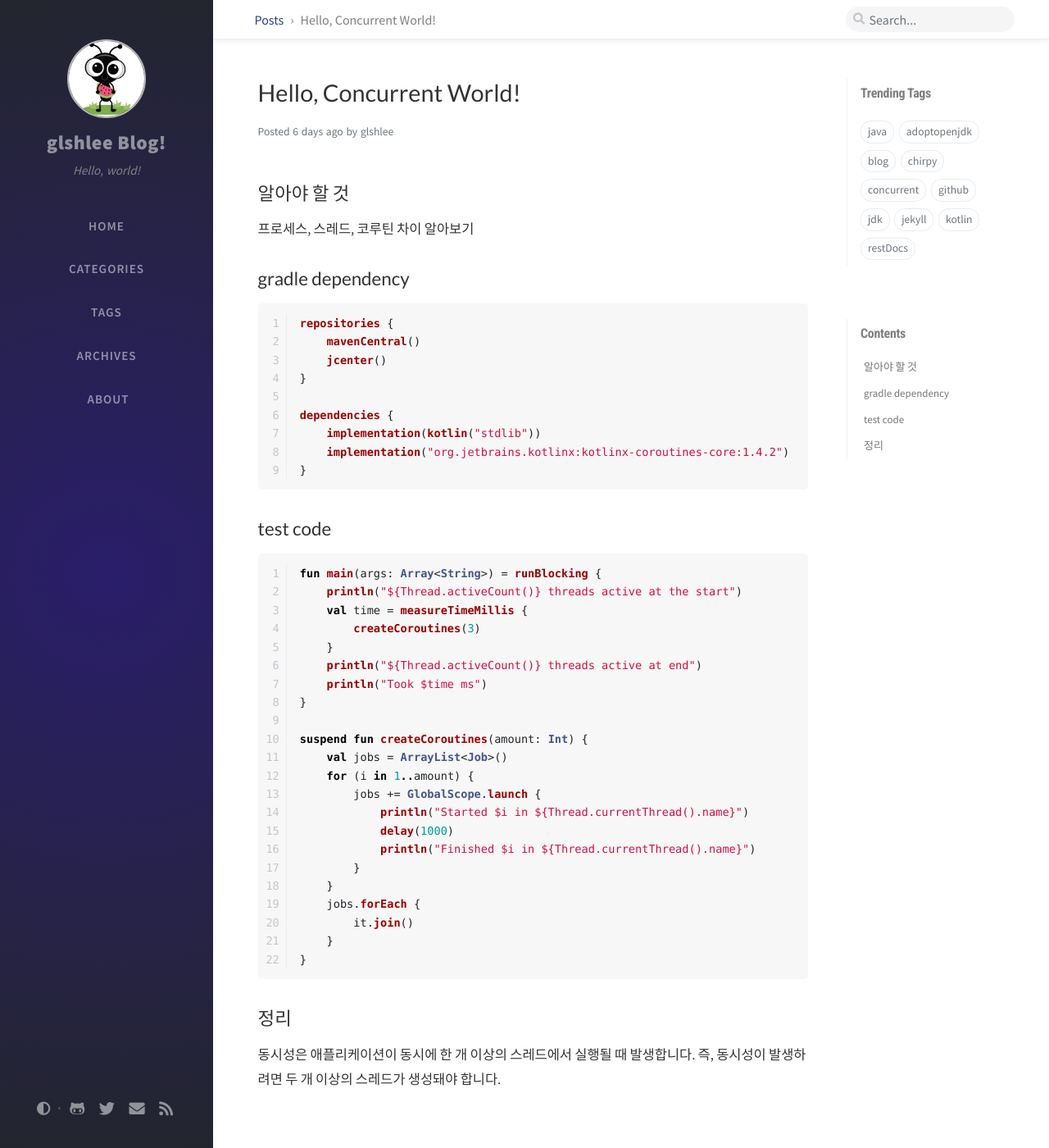
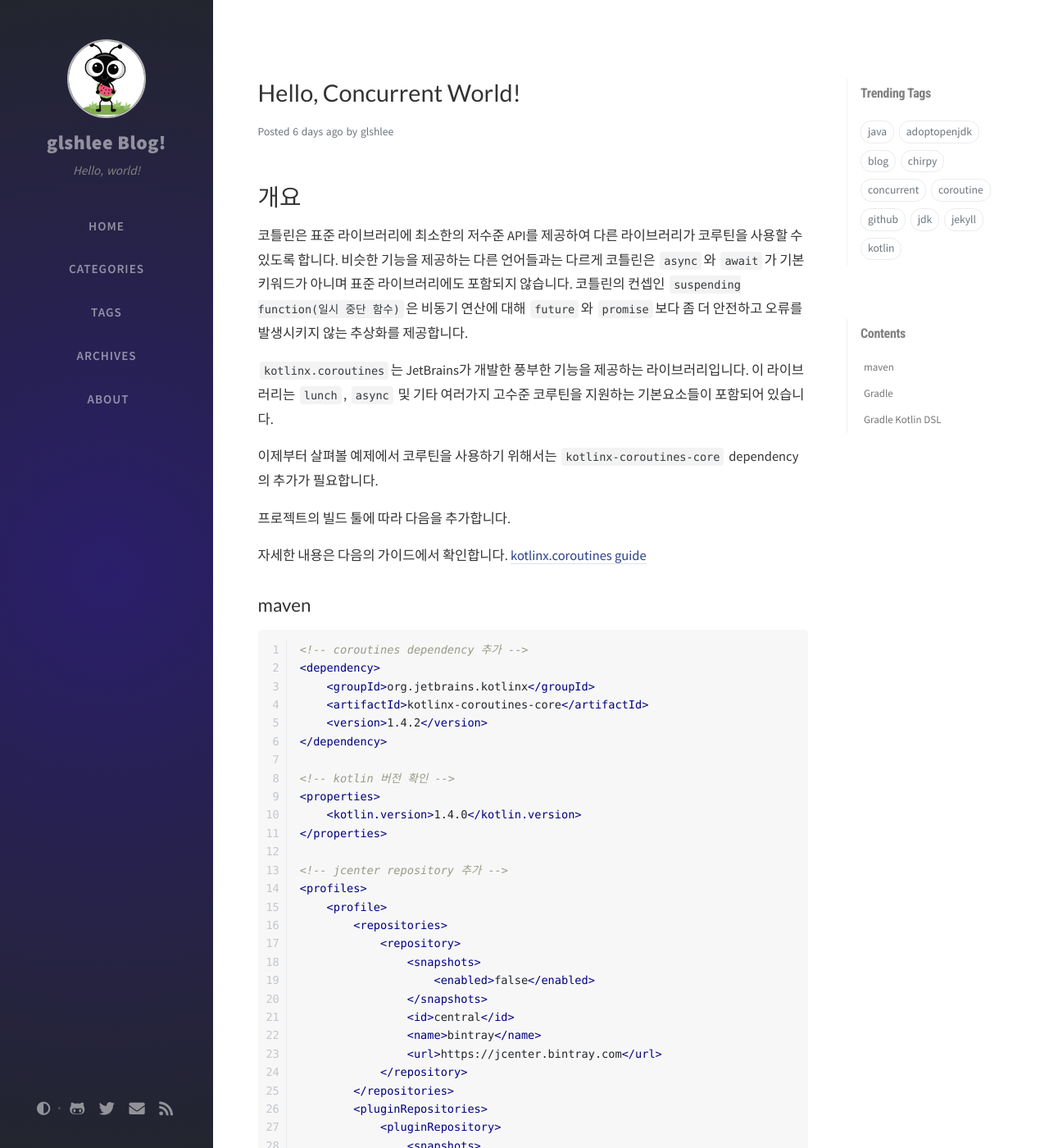
Before and after one commit to glshlee/glshlee.github.io, a Jekyll site: the page built from _posts/2021-01-19-kotlin_hello_concurent_world.md, in a window 1280 px wide and 1400 px high. Shown: the whole window at 82% size. Built offline with Jekyll 4.4.1, drawn with Linux system fonts in a browser that asks for light colours; nearby versions of some CDN libraries; comment, search, counter and statistics services are not loaded; some of the changed text lies outside the part shown.

Commit message:
Hello Concurrent World

````diff
--- a/_posts/2021-01-19-kotlin_hello_concurent_world.md
+++ b/_posts/2021-01-19-kotlin_hello_concurent_world.md
@@ -3,50 +3,101 @@
 author: glshlee
 date: 2021-01-19
 categories: [kotlin]
-tags: [kotlin, concurrent]
+tags: [kotlin, concurrent, coroutine]
 ---
 
-## 알아야 할 것
-프로세스, 스레드, 코루틴 차이 알아보기
+# 개요
+코틀린은 표준 라이브러리에 최소한의 저수준 API를 제공하여 다른 라이브러리가 코루틴을 사용할 수 있도록 합니다. 비슷한 기능을 제공하는 다른 언어들과는 다르게 코틀린은 `async`와 `await`가 기본 키워드가 아니며 표준 라이브러리에도 포함되지 않습니다.
+코틀린의 컨셉인 `suspending function(일시 중단 함수)`은 비동기 연산에 대해 `future`와  `promise`보다 좀 더 안전하고 오류를 발생시키지 않는 추상화를 제공합니다.
 
-## gradle dependency
-``` kotlin
+`kotlinx.coroutines`는 JetBrains가 개발한 풍부한 기능을 제공하는 라이브러리입니다. 이 라이브러리는 `lunch`, `async` 및 기타 여러가지 고수준 코루틴을 지원하는 기본요소들이 포함되어 있습니다.
+
+이제부터 살펴볼 예제에서 코루틴을 사용하기 위해서는 `kotlinx-coroutines-core` dependency의 추가가 필요합니다.
+
+프로젝트의 빌드 툴에 따라 다음을 추가합니다.
+
+자세한 내용은 다음의 가이드에서 확인합니다.  [kotlinx.coroutines guide][1]
+
+## maven
+``` xml
+<!-- coroutines dependency 추가 -->
+<dependency>
+    <groupId>org.jetbrains.kotlinx</groupId>
+    <artifactId>kotlinx-coroutines-core</artifactId>
+    <version>1.4.2</version>
+</dependency>
+
+<!-- kotlin 버전 확인 -->
+<properties>
+    <kotlin.version>1.4.0</kotlin.version>
+</properties>
+
+<!-- jcenter repository 추가 -->
+<profiles>
+    <profile>
+        <repositories>
+            <repository>
+                <snapshots>
+                    <enabled>false</enabled>
+                </snapshots>
+                <id>central</id>
+                <name>bintray</name>
+                <url>https://jcenter.bintray.com</url>
+            </repository>
+        </repositories>
+        <pluginRepositories>
+            <pluginRepository>
+                <snapshots>
+                    <enabled>false</enabled>
+                </snapshots>
+                <id>central</id>
+                <name>bintray-plugins</name>
+                <url>https://jcenter.bintray.com</url>
+            </pluginRepository>
+        </pluginRepositories>
+        <id>bintray</id>
+    </profile>
+</profiles>
+<activeProfiles>
+    <activeProfile>bintray</activeProfile>
+</activeProfiles>
+```
+
+## Gradle
+``` gradle
+// coroutines dependency 추가
+dependencies {
+    implementation 'org.jetbrains.kotlinx:kotlinx-coroutines-core:1.4.2'
+}
+
+// kotlin 버전 확인
+buildscript {
+    ext.kotlin_version = '1.4.0'
+}
+
+// jcenter repository 추가
 repositories {
-    mavenCentral()
     jcenter()
 }
 
+```
+
+## Gradle Kotlin DSL
+``` gradle
+// coroutines dependency 추가
 dependencies {
-    implementation(kotlin("stdlib"))
     implementation("org.jetbrains.kotlinx:kotlinx-coroutines-core:1.4.2")
+}
+
+// kotlin 버전 확인
+plugins {
+    kotlin("jvm") version "1.4.0"
+}
+
+// jcenter repository 추가
+repositories {
+    jcenter()
 }
 ```
 
-## test code
-``` kotlin
-fun main(args: Array<String>) = runBlocking {
-    println("${Thread.activeCount()} threads active at the start")
-    val time = measureTimeMillis {
-        createCoroutines(3)
-    }
-    println("${Thread.activeCount()} threads active at end")
-    println("Took $time ms")
-}
-
-suspend fun createCoroutines(amount: Int) {
-    val jobs = ArrayList<Job>()
-    for (i in 1..amount) {
-        jobs += GlobalScope.launch {
-            println("Started $i in ${Thread.currentThread().name}")
-            delay(1000)
-            println("Finished $i in ${Thread.currentThread().name}")
-        }
-    }
-    jobs.forEach {
-        it.join()
-    }
-}
-```
-
-## 정리
-동시성은 애플리케이션이 동시에 한 개 이상의 스레드에서 실행될 때 발생합니다. 즉, 동시성이 발생하려면 두 개 이상의 스레드가 생성돼야 합니다.
+[1]: https://github.com/kotlin/kotlinx.coroutines/blob/master/README.md#using-in-your-projects
````
